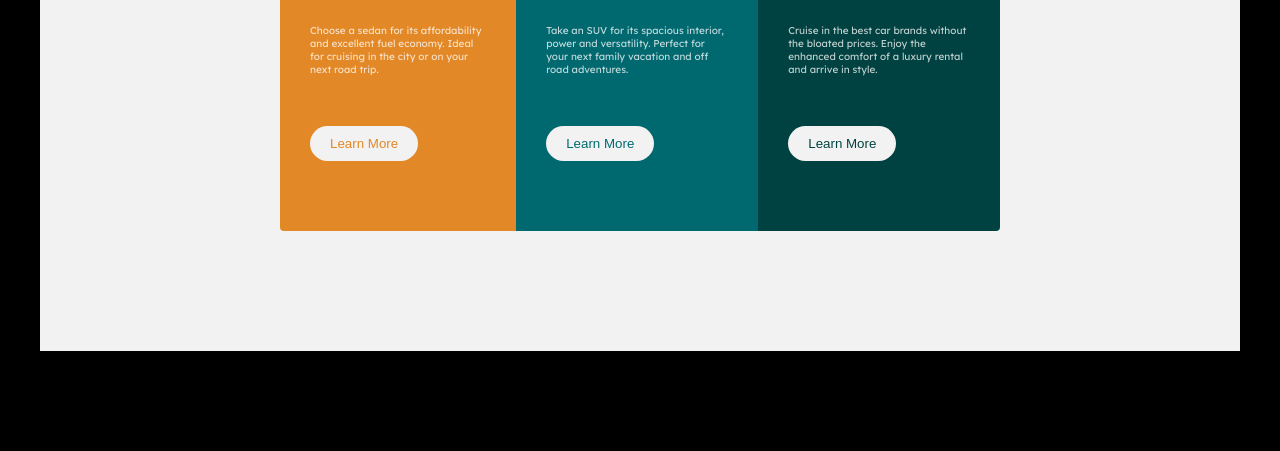
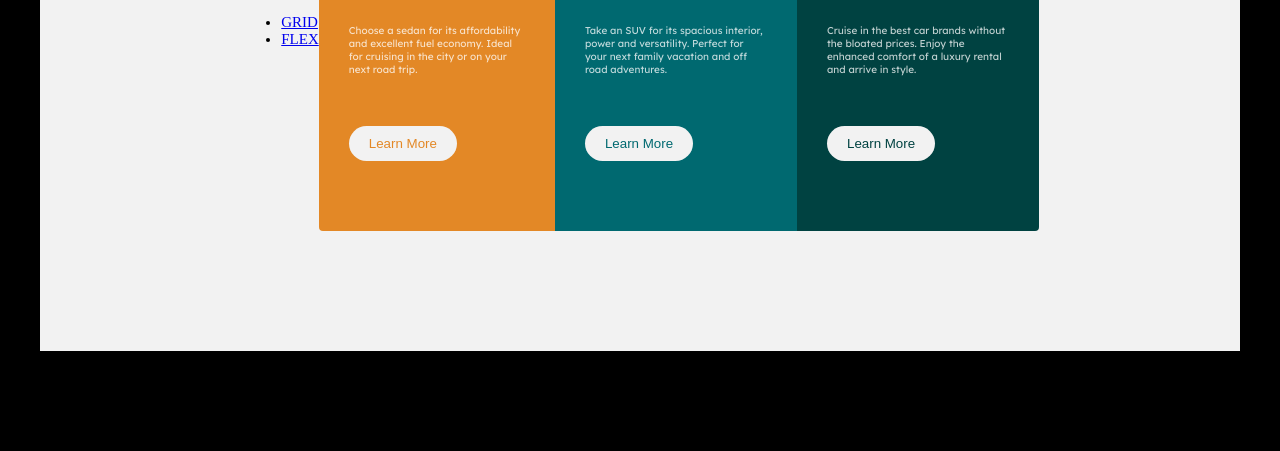
Before and after one commit to AdejinmiSeyi/CSS-Flexbox-, a plain HTML site: page index.html in a window 1280 px wide. Shown: the part 349-800 px from the top of the page. Drawn offline with Linux system fonts and the light colour scheme.

Commit message:
link tags added

```diff
--- a/index.html
+++ b/index.html
@@ -9,6 +9,12 @@
 </head>
 <body>
     <main>
+        <nav>
+            <ul>
+                <li><a href="grid.html">GRID</a></li>
+                <li><a href="index.html">FLEX</a></li>
+            </ul>
+        </nav>
         <div class="container">
             <div class="vehicle sedan">
                 <img src="icon-sedans.svg" alt="sedan icon">
```
